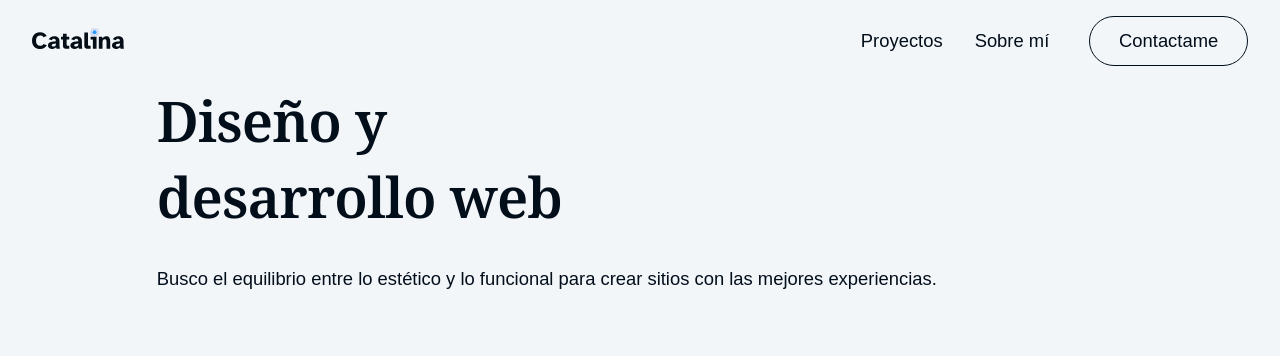
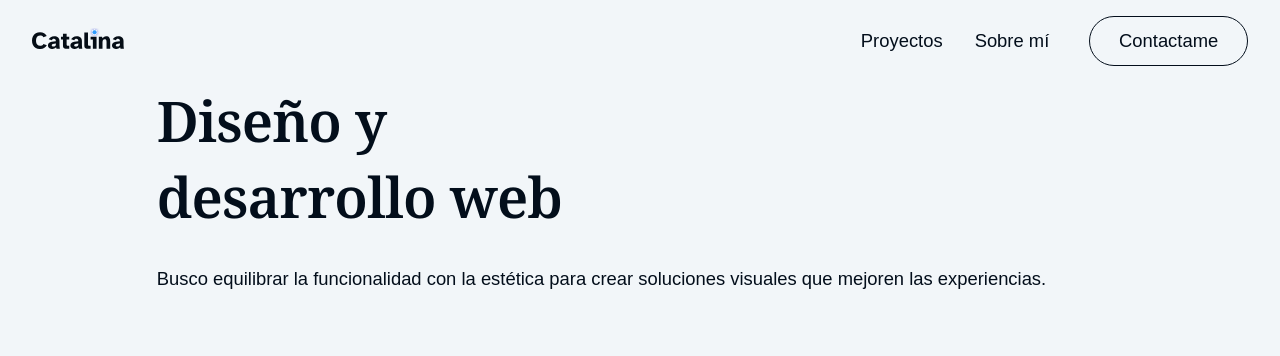
Before and after one commit to catalinaAlba/frontend-portfolioweb, a plain HTML site: page index.html in a window 1280 px wide. Shown: the top 356 px of the page. Drawn offline with Linux system fonts and the light colour scheme; no server answers; a web font is replaced by a local one.

Commit message:
ajuste en la introduccion

```diff
--- a/index.html
+++ b/index.html
@@ -63,8 +63,7 @@
             <div class="hero-top">
                 <h1>Diseño y <br>desarrollo web</h1>
                 <div>
-                    <p>Busco el equilibrio entre lo estético y lo funcional para crear sitios con las mejores
-                        experiencias.
+                    <p>Busco equilibrar la funcionalidad con la estética para crear soluciones visuales que mejoren las experiencias.
                     </p>
                 </div>
             </div>
```
